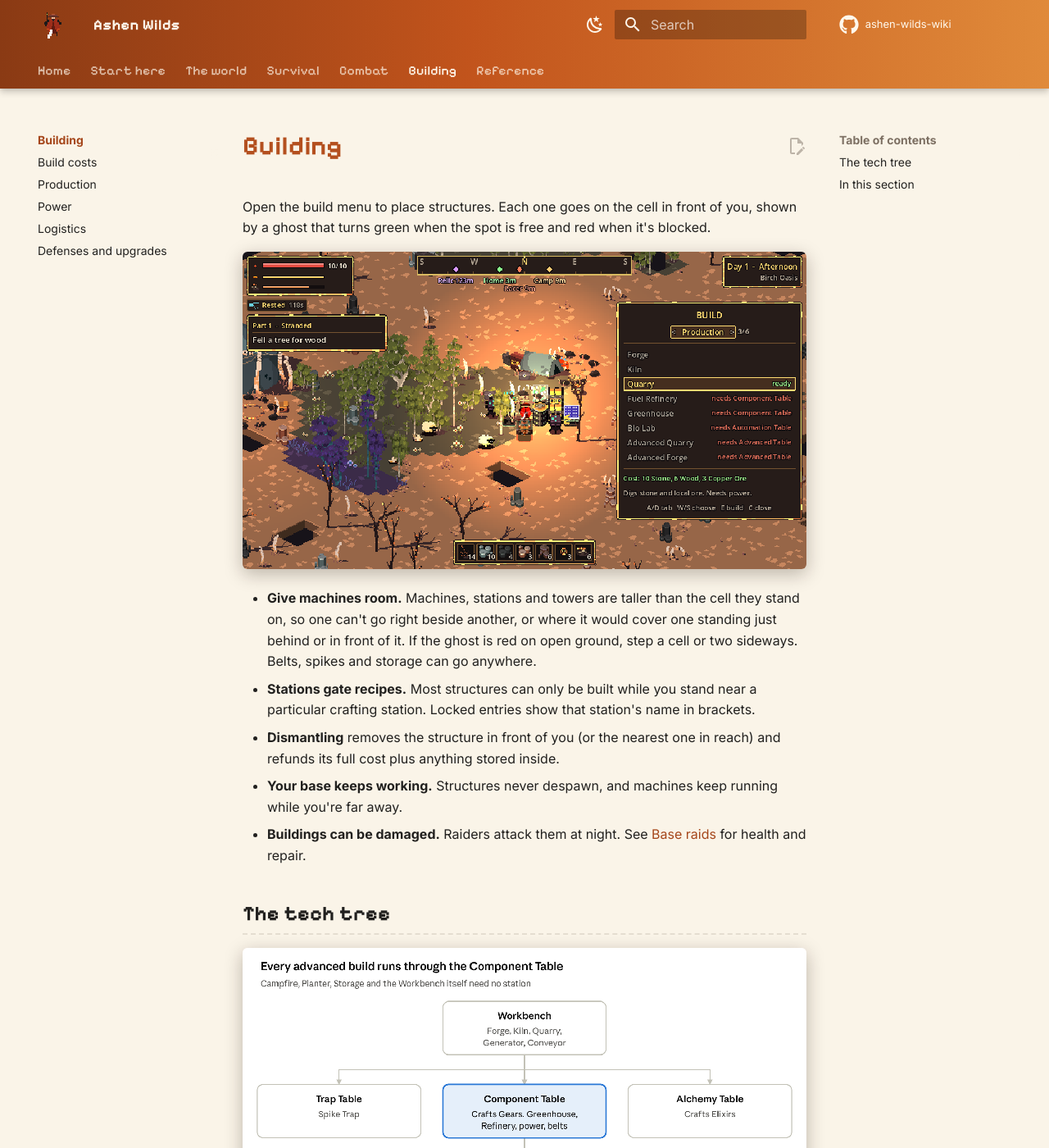
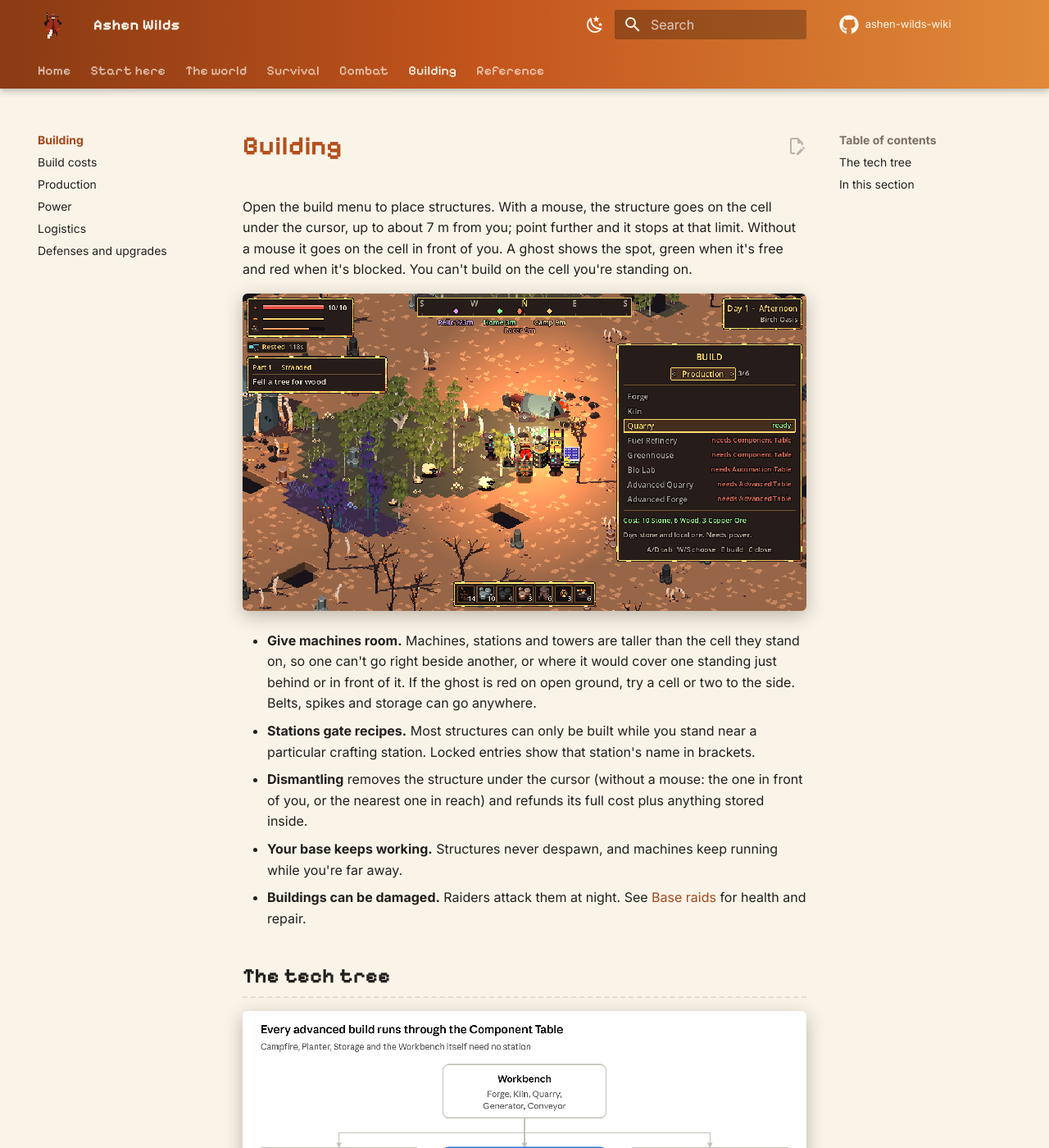
Before and after one commit to Liquid-Gorrila/ashen-wilds-wiki, an MkDocs documentation site: the page built from docs/building/index.md, in a window 1280 px wide and 1400 px high. Shown: the whole window at 82% size. Built offline with MkDocs 1.6.1 and Material for MkDocs 9.7.7, drawn with Linux system fonts in a browser that asks for light colours; comment, search, counter and statistics services are not loaded.

Commit message:
Document building and dismantling at the mouse cursor
Co-Authored-By: Claude Opus 5.5 <noreply@anthropic.com>

```diff
--- a/docs/building/index.md
+++ b/docs/building/index.md
@@ -1,12 +1,12 @@
 # Building
 
-Open the build menu to place structures. Each one goes on the cell in front of you, shown by a ghost that turns green when the spot is free and red when it's blocked.
+Open the build menu to place structures. With a mouse, the structure goes on the cell under the cursor, up to about 7 m from you; point further and it stops at that limit. Without a mouse it goes on the cell in front of you. A ghost shows the spot, green when it's free and red when it's blocked. You can't build on the cell you're standing on.
 
 ![The build menu on the Production tab, with the Quarry selected and ready to build](../assets/images/build-menu.png)
 
-- **Give machines room.** Machines, stations and towers are taller than the cell they stand on, so one can't go right beside another, or where it would cover one standing just behind or in front of it. If the ghost is red on open ground, step a cell or two sideways. Belts, spikes and storage can go anywhere.
+- **Give machines room.** Machines, stations and towers are taller than the cell they stand on, so one can't go right beside another, or where it would cover one standing just behind or in front of it. If the ghost is red on open ground, try a cell or two to the side. Belts, spikes and storage can go anywhere.
 - **Stations gate recipes.** Most structures can only be built while you stand near a particular crafting station. Locked entries show that station's name in brackets.
-- **Dismantling** removes the structure in front of you (or the nearest one in reach) and refunds its full cost plus anything stored inside.
+- **Dismantling** removes the structure under the cursor (without a mouse: the one in front of you, or the nearest one in reach) and refunds its full cost plus anything stored inside.
 - **Your base keeps working.** Structures never despawn, and machines keep running while you're far away.
 - **Buildings can be damaged.** Raiders attack them at night. See [Base raids](../combat/base-raids.md#building-health) for health and repair.
 
```
Also changed, not shown: docs/reference/controls.md (+3 -2 lines), docs/reference/faq.md (+1 -1 lines).
